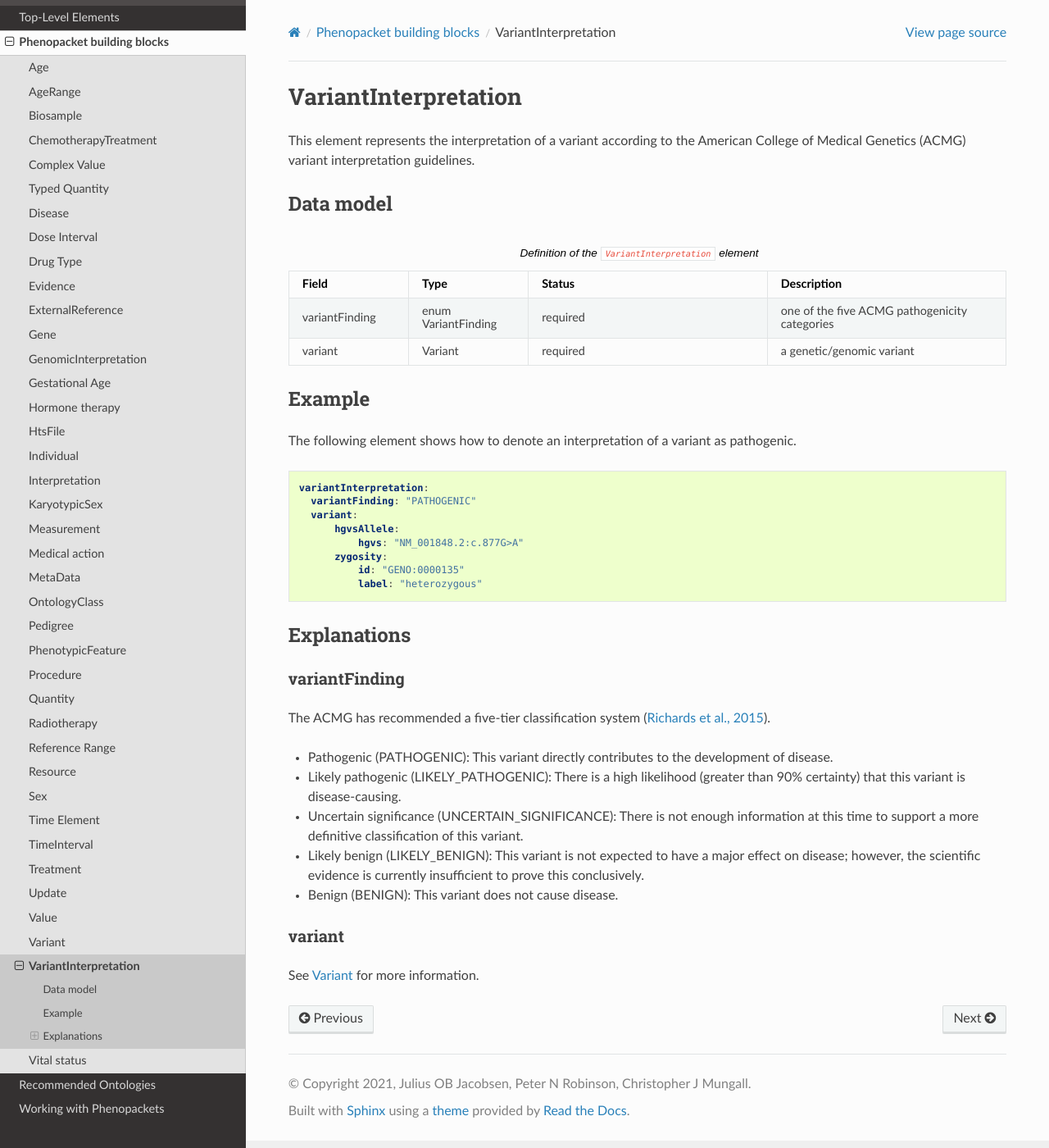
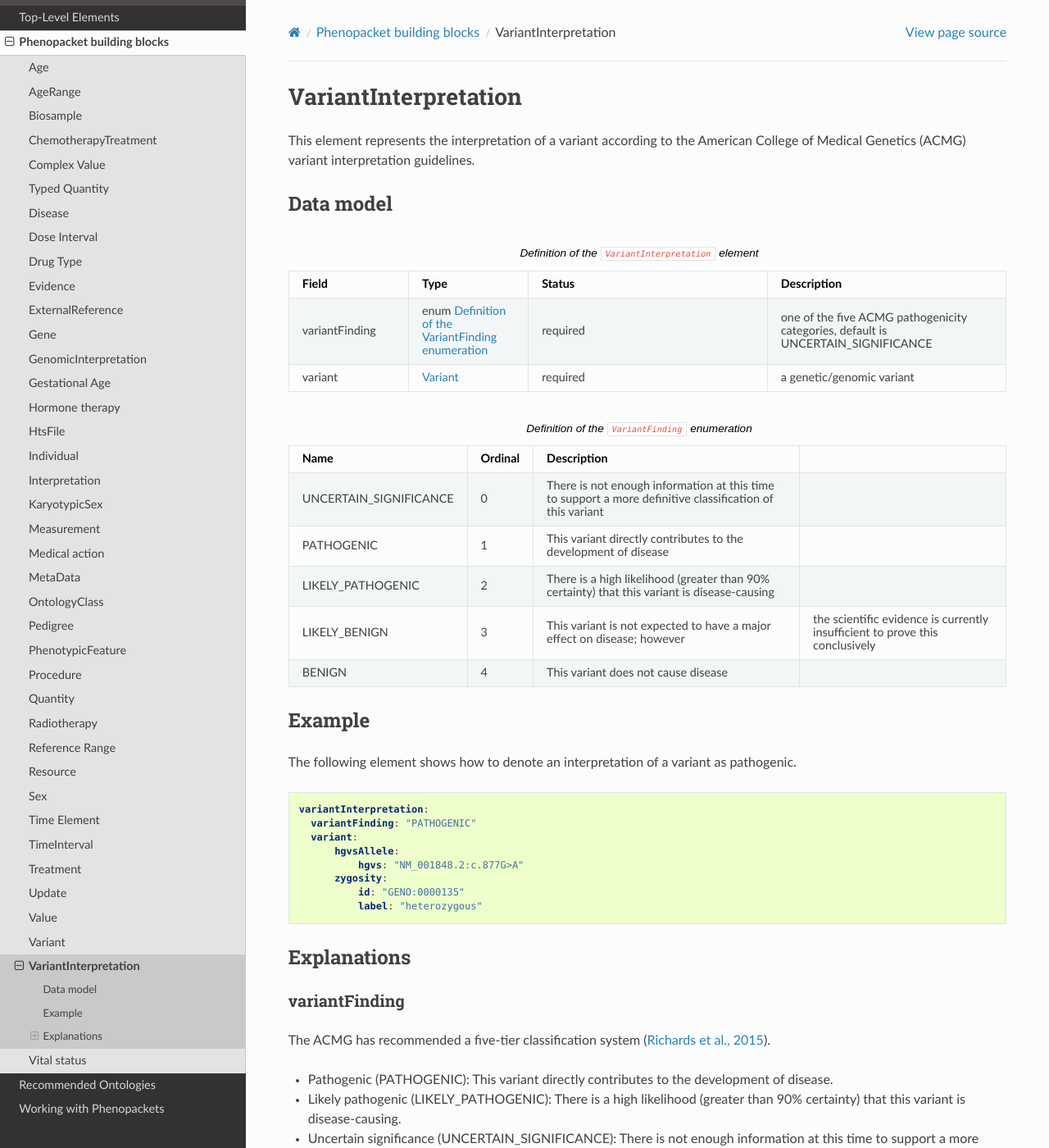
Before and after one commit to phenopackets/phenopacket-schema, a Sphinx documentation site: the page built from docs/variant-interpretation.rst, in a window 1280 px wide and 1400 px high. Shown: the whole window at 82% size. Built offline with Sphinx 7.4.7 and the Read the Docs theme 2.0.0, drawn with Linux system fonts in a browser that asks for light colours; pages that are not in the unit, such as notebooks, are missing from menus; some of the changed text lies outside the part shown.

Commit message:
Update interpretation.proto, genomic-interpretation.rst and variant-interpretation.rst

```diff
--- a/docs/variant-interpretation.rst
+++ b/docs/variant-interpretation.rst
@@ -21,14 +21,24 @@ Data model
      - Status
      - Description
    * - variantFinding
-     - enum VariantFinding
+     - enum :ref:`rstvariantfinding`
      - required
-     - one of the five ACMG pathogenicity categories
+     - one of the five ACMG pathogenicity categories, default is UNCERTAIN_SIGNIFICANCE
    * - variant
-     - Variant
+     - :ref:`rstvariant`
      - required
      - a genetic/genomic variant
 
+
+.. _rstvariantfinding:
+.. csv-table:: Definition  of the ``VariantFinding`` enumeration
+   :header: Name, Ordinal, Description
+
+    UNCERTAIN_SIGNIFICANCE, 0, There is not enough information at this time to support a more definitive classification of this variant
+    PATHOGENIC, 1,  This variant directly contributes to the development of disease
+    LIKELY_PATHOGENIC, 2, There is a high likelihood (greater than 90% certainty) that this variant is disease-causing
+    LIKELY_BENIGN, 3, This variant is not expected to have a major effect on disease; however, the scientific evidence is currently insufficient to prove this conclusively
+    BENIGN, 4, This variant does not cause disease
 
 
 Example
@@ -63,5 +73,4 @@ The ACMG has recommended a five-tier classification system (`Richards et al., 20
 
 variant
 ~~~~~~~
-
-See :ref:`rstvariant` for more information.
+The subject of the variant interpretation. See :ref:`rstvariant` for more information.
```
Also changed, not shown: docs/genomic-interpretation.rst (+14 -25 lines), 1 other file.
